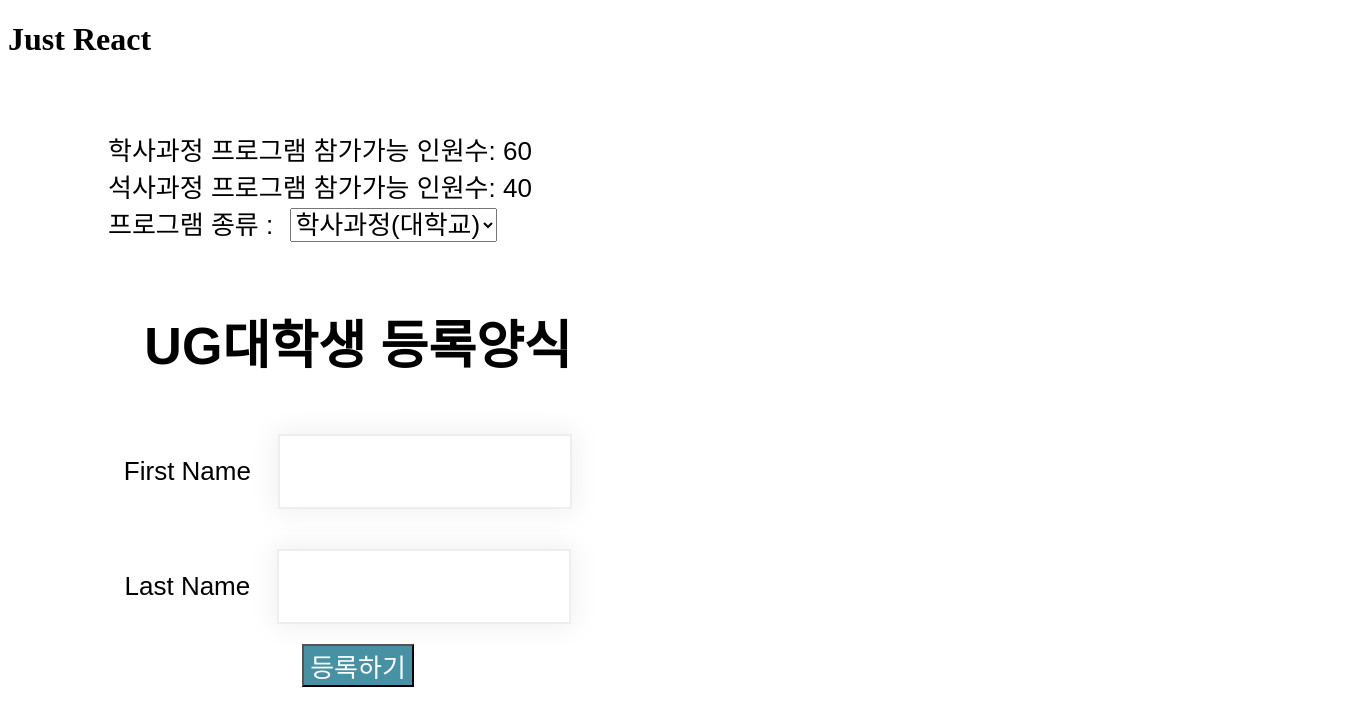
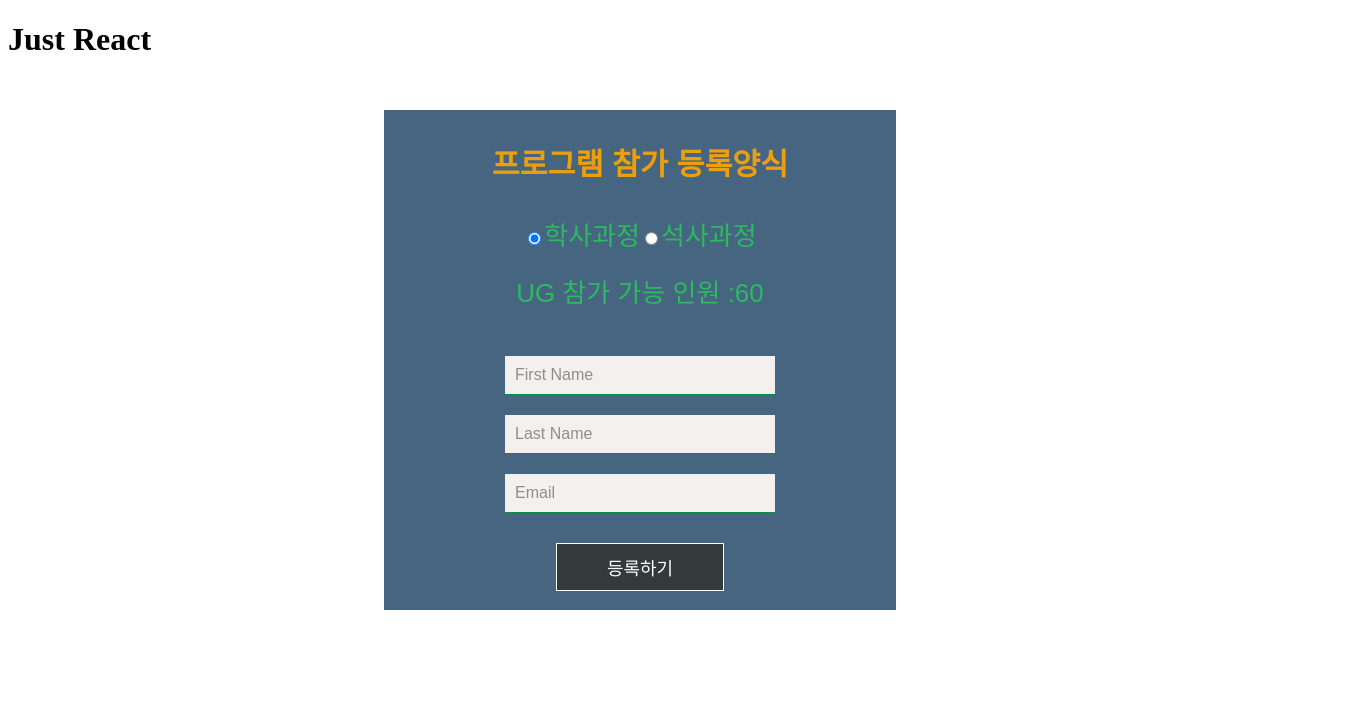
Before and after one commit to jiyoung-B/enrollment-react-app, a React (Create React App) app: page / in a window 1280 px wide. Shown: the top 726 px of the page, 1372 px wide, since content can reach past the window. Built offline with nearby package versions, Linux system fonts and the light colour scheme.

Commit message:
UI 변경, 입력항목에 email 추가

```diff
--- a/src/App.css
+++ b/src/App.css
@@ -1,51 +1,100 @@
-.enrolForm {
-    font-family:sans-serif;
-    font-size: 26px;
-    text-align: center;
-    width: 500px;
-    padding:100px;
-}
-.enrolForm input[type=text] {
-    margin :20px;
-    padding:20px;
-    box-shadow:0 0 25px 4px rgba(0,0,0,0.06);
-    border: 2px solid #eee;
-    width: 250px;
-    font-family: inherit;
-    font-size: inherit;
-}
-.enrolForm button[type=submit]
-{
-    background: #4691A4;
-    font-family: inherit;
-    font-size: inherit;
-    cursor: pointer;
-    color: white;
-}
-.message
-{
-    color:green;
-    font-family: inherit;
-    font-size: 30px;
-    font-style: italic;
-}
-
 .App {
     font-family: sans-serif;
     font-size: 26px;
     text-align: left;
     width: 100%;
-    padding-top: 50px;
-    float: left;
+    padding-top: 30px;
 }
 .programs {
-    padding-left: 100px;
+    position: absolute;
+    background: rgba(22, 61, 97, 0.794);
+    left: 50%;
+    height: 500px;
+    width: 40%;
+    transform: translate(-50%, 0%);
+    text-align: center;
+    color: rgba(31, 226, 80, 0.671);
+}
+.radioSel{
+    margin-left: 30px;
+}
+.parentInputs {
+    margin: 15px 0;
+    font-size: 16px;
+    padding: 10px;
+    margin-left: 10px;
+    width: 250px;
+    border-top: none;
+    border-left: none;
+    border-right: none;
+    background: rgba(245, 240, 240, 0.925);
+    color: rgb(5, 19, 66);
+    outline: none;
+}
+.title
+{
+    color:rgba(255, 166, 0, 0.897)
+}
+.parentLabels {
+    padding-bottom: 20px;
+}
+.enrolContainer {
+    position: absolute;
+    top: 520px;
+    left: 50%;
+    transform: translate(-50%, -50%);
+    width: 40%;
+    height: 400px;
+    text-align: center;
+    display: flex;
+}
+.enrolForm {
     width: 100%;
-    float: left;
+    transition: 0.2s;
+    height: 600px;
 }
-.appDropDowns {
-    color: black;
-    font-family: inherit;
-    font-size: inherit;
-    margin-left: 10px;
+.inputFields {
+    margin: 10px 0;
+    font-size: 16px;
+    padding: 10px;
+    width: 250px;
+    border: 1px solid rgb(13, 138, 65);
+    border-top: none;
+    border-left: none;
+    border-right: none;
+    background: rgb(245, 240, 240);
+    color: rgb(5, 19, 66);
+    outline: none;
 }
+.ulEnrol {
+    list-style-type: none;
+    padding: 0;
+}
+#btnEnrol {
+    border: 1px solid ;
+    background: rgb(50, 58, 59);
+    font-size: 18px;
+    color: white;
+    margin-top: 20px;
+    padding: 10px 50px;
+    cursor: pointer;
+    transition: 0.4s;
+    margin-bottom: 30px;
+}
+::placeholder {
+    color: rgba(83, 70, 70, 0.596);
+    opacity: 1;
+}
+.message {
+    color: navy;
+    width: 500px;
+}
+.actionIcon {
+    font-size: 16px;
+    color: rgb(77, 133, 141);
+    cursor: pointer;
+}
+.redOne {
+    color: red;
+    width: 500px;
+}
--- a/src/App.js
+++ b/src/App.js
@@ -16,6 +16,10 @@
 
     // 프로그램별 참가가능 인원수를 변경하는 함수
     const setUpdateSeats = (modifySeat) => {
+        // if (modifySeat < 0 ){
+        //     alert(`수강등록이 불가합니다.`);
+        //     return;
+        // }
         if(program ==='UG'){
             setUgSeats((modifySeat));
         }else {
@@ -27,17 +31,16 @@
     return(
         <div className="App">
             <div className="programs">
-                <label>학사과정 프로그램 참가가능 인원수: {ugseats}</label>
-                <br/>
-                <label>석사과정 프로그램 참가가능 인원수: {pgseats}</label>
-                <br/>
-                <label>프로그램 종류 : </label>
-                <select className="appDropDowns"
-                    onChange={handleChange} value={program}>
-                    <option value="UG">학사과정(대학교)</option>
-                    <option value="PG">석사과정(대학원)</option>
-                </select>
-                <br/><br/><br/>
+                <h3 className="title">프로그램 참가 등록양식</h3>
+                <ul className="ulEnrol">
+                    <li onChange={handleChange} className="parentLabels">
+                        <input type="radio" value="UG" name="programGroup" defaultChecked/>학사과정
+                        <input type="radio" value="PG" name="programGroup" />석사과정
+                    </li>
+                    <li>{program} 참가 가능 인원 :{
+                        (program === 'UG') ? ugseats : pgseats}</li>
+                </ul>
+
             </div>
             <EnrollmentForm chosenProgram={program}
                 currentSeat={ (program ==='UG') ? ugseats : pgseats }
--- a/src/compoents/EnrollmentForm.js
+++ b/src/compoents/EnrollmentForm.js
@@ -3,44 +3,77 @@
 
 
 const EnrollmentForm = (props) => {
-    // 폼에 입력한 이름/성을 기억하기 위해 state형 변수 선언
-    // onBlur 이벤트 발생시 입력한 이름/성을
-    // firstName, lastName변수에 저장
+    // 폼에 입력한 이름/성/이메일을 기억하기 위해 state형 변수 선언
+    // onChange 이벤트 발생시 입력한 이름/성/이메일을
+    // firstName, lastName, email변수에 저장
     const [firstName, setFirstName] = useState("");
     const [lastName, setLastName] = useState("");
+    const [email, setEmail] = useState("");
     // state형 변수에 저장된 이름/성을 환영메세지로 출력하기 위해 선언
     const [welcomeMessage, setWelcomeMessage] = useState("");
+    const [msgStyle, setMsgStyle] = useState("redOne");
 
     // 등록하기 버튼 클릭시 이름/성을 환영메세지로 만들어
     // 폼 아래쪽에 나타냄
     const handleSubmit = (e) => {
-        setWelcomeMessage(`환영합니다, ${firstName} ${lastName} 님!!`);
-        // props로 전달받은 함수setUpdateSeats를 이용해서
-        // 상위 컴퍼넌트의 변수를 조작함
-        props.setUpdateSeats(props.currentSeat - 1); // 참여가능 인원수 감소
+        let msg = `더 이상 참가할 수 없어요!`
+        setMsgStyle('redOne');
+        if(props.currentSeat -1 >= 0){
+            // props로 전달받은 함수setUpdateSeats를 이용해서
+            // 상위 컴퍼넌트의 변수를 조작함
+            props.setUpdateSeats(props.currentSeat - 1); // 참여가능 인원수 감소
+            setMsgStyle('message')
+            msg = `환영합니다, ${firstName} ${lastName} 님!!` +
+                `${email} 로 등록관련 정보를 발송해드렸습니다`;
+        }
+        setWelcomeMessage(msg);
         e.preventDefault(); // submit 기능 전파 중지
+    };
+
+    const handleInputChange = (setInput, e) => {
+        setInput(e.target.value);
 
     };
-
     return(
         <div>
+            <div className="enrolContainer">
             <form className="enrolForm" onSubmit={handleSubmit}>
-            <h1> {props.chosenProgram}대학생 등록양식</h1>
-                <div><label>First Name </label>
-                    <input type="text" name="fname"
-                    onBlur={(e) =>// e는 이벤트가 일어나는 주체 : 즉, input태그에서 값을 가져와서 firstName을 셋팅한다.
-                        setFirstName(e.target.value)} /></div>
+                <ul className="ulEnrol">
+                    <li>
+                        <label htmlFor="FirstName"></label>
+                        <input type="text" id="FirstName"
+                               name="firstName" className="inputFields"
+                        placeholder="First Name" value={firstName}
+                        onChange={ e => handleInputChange(setFirstName, e)} />
+                    </li>
+                    <li>
+                        <label htmlFor="LastName"></label>
+                        <input type="text" id="LastName"
+                               name="lastName" className="inputFields"
+                               placeholder="Last Name" value={lastName}
+                               onChange={ e => handleInputChange(setLastName, e)}/>
+                    </li>
+                    <li>
+                        <label htmlFor="Email"></label>
+                        <input type="text" id="Email"
+                               name="email" className="inputFields"
+                               placeholder="Email" value={email}
+                               onChange={ e => handleInputChange(setEmail, e)}/>
+                    </li>
+                    <li id="center-btn">
+                        <button type="submit" id="btnEnrol"
+                                name="enrol" onClick={handleSubmit}>
+                            등록하기</button>
+                    </li>
+                    <li>
+                        <label id="studentMsg" className={msgStyle}>
+                            {welcomeMessage}
+                        </label>
+                    </li>
+                </ul>
 
-                <div><label>Last Name </label>
-                    <input type="text" name="lname"
-                    onBlur={(e)=>setLastName(e.target.value)}/></div>
-                <div><button type="submit">등록하기</button></div>
             </form>
-            <div className="message">
-                <label id="studentMsg"></label>
-                {welcomeMessage}
             </div>
-
         </div>
 
     );
```
